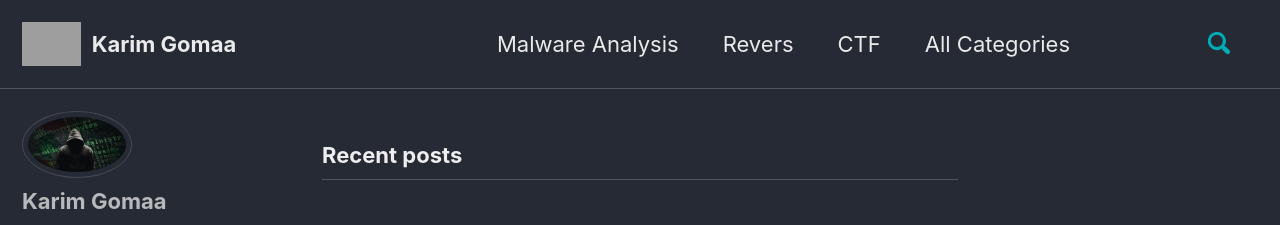
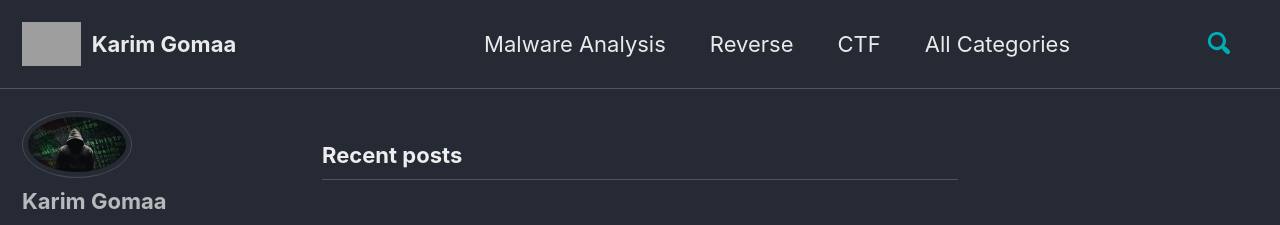
Before and after one commit to Karim-Gomaa/Karim-Gomaa.github.io, a Jekyll site: the page built from index.html, in a window 1280 px wide and 900 px high. Shown: the top 225 px of the window. Built offline with Jekyll 4.4.1, drawn with Linux system fonts in a browser that asks for light colours; cached includes are drawn as plain includes; nearby versions of some CDN libraries; the list of posts is cut into pages by our own code; grey boxes are pictures that could not be loaded.

Commit message:
Update navigation.yml

```diff
--- a/_data/navigation.yml
+++ b/_data/navigation.yml
@@ -3,8 +3,8 @@ main:
   - title: "Malware Analysis"
     url: /categories/#malware-analysis
 
-  - title: "Revers"
-    url: /categories/#Revers
+  - title: "Reverse"
+    url: /categories/#Reverse
 
   - title: "CTF"
     url: /categories/#ctf
```
